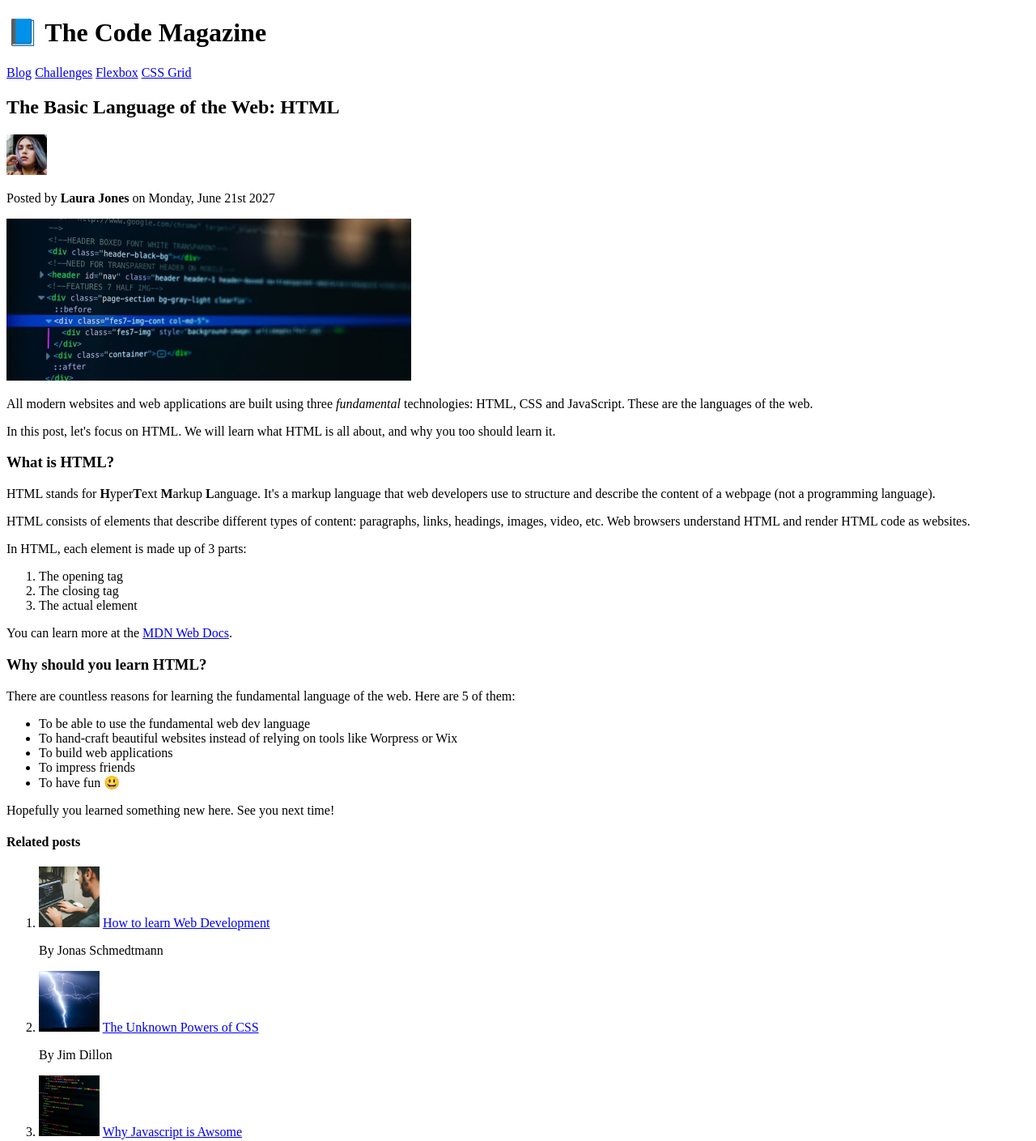
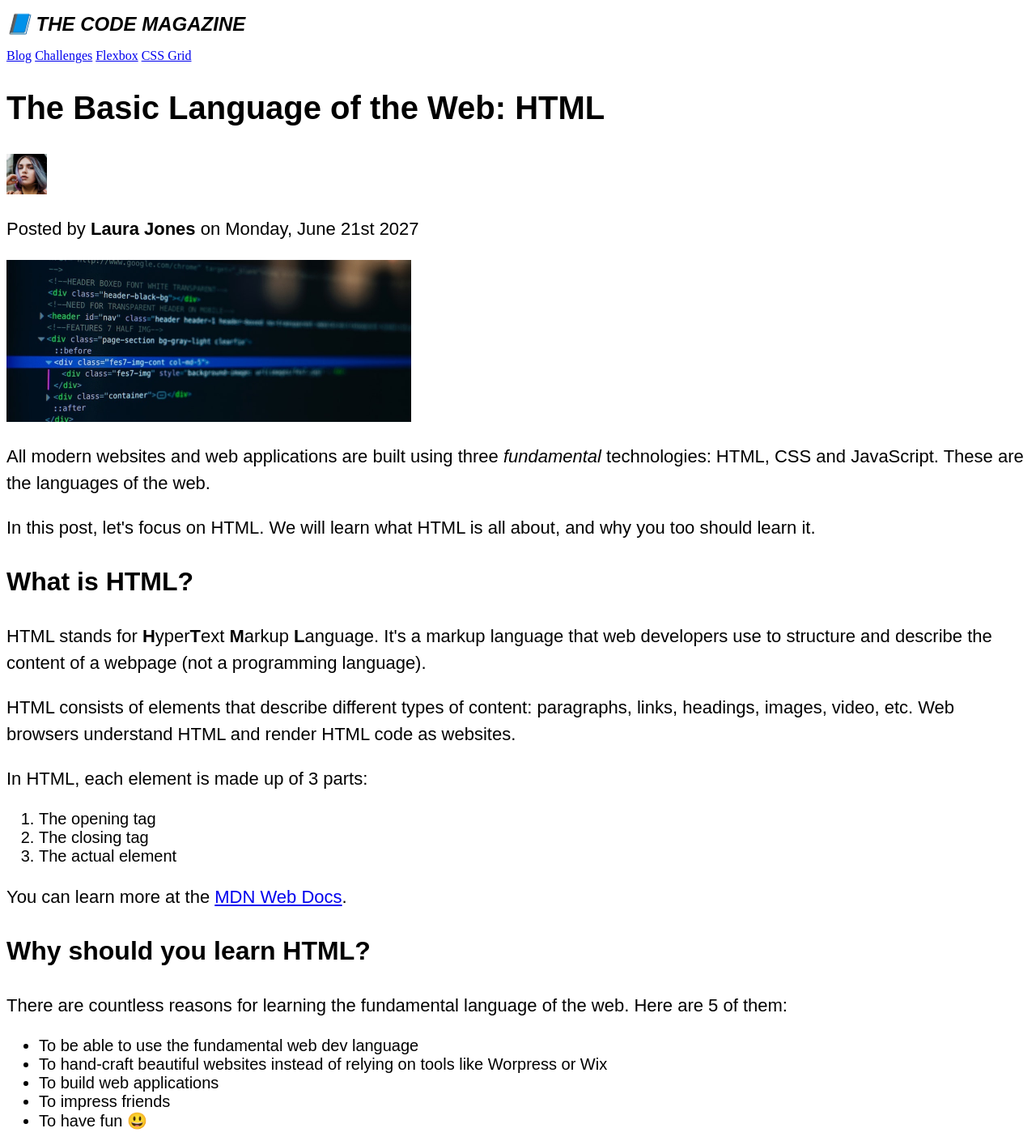
Before and after one commit to Felipebarcon/basic-html-page-css-style, a plain HTML site: page index.html in a window 1280 px wide. Shown: the top 1409 px of the page at 81% size. Drawn offline with Linux system fonts and the light colour scheme.

Commit message:
adding some css style

```diff
--- a/index.html
+++ b/index.html
@@ -2,6 +2,7 @@
 <html lang="en">
   <head>
     <meta charset="UTF-8" />
+    <link rel="stylesheet" href="style.css" />
     <title>The Basic Language of the Web: HTML</title>
   </head>
 
--- /dev/null
+++ b/style.css
@@ -0,0 +1,34 @@
+h1 {
+  font-size: 24px;
+  font-family: sans-serif;
+  text-transform: uppercase;
+  font-style: italic;
+}
+
+h2 {
+  font-size: 40px;
+  font-family: sans-serif;
+}
+
+h3 {
+  font-size: 32px;
+  font-family: sans-serif;
+}
+
+h4 {
+  font-size: 24px;
+  font-family: sans-serif;
+  text-transform: uppercase;
+  text-align: center;
+}
+
+p {
+  font-size: 22px;
+  font-family: sans-serif;
+  line-height: 1.5;
+}
+
+li {
+  font-size: 20px;
+  font-family: sans-serif;
+}
```
